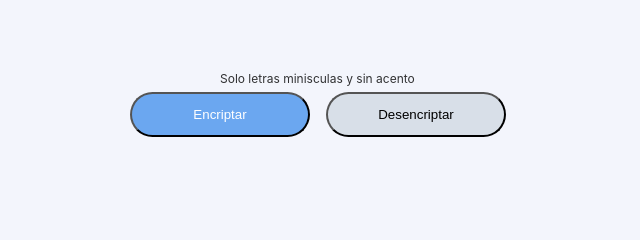
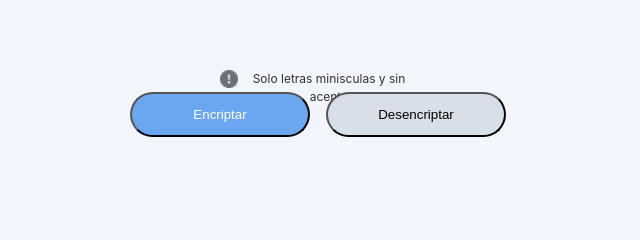
Before and after one commit to lilianaccq/encriptador_liliana, a plain HTML site: page index.html in a window 1280 px wide. Shown: the part 420-660 px from the top of the page, 130-770 px from the left. Drawn offline with Linux system fonts and the light colour scheme.

Commit message:
Update 2023-07-06

```diff
--- a/index.html
+++ b/index.html
@@ -19,7 +19,7 @@
         <textarea name="board" class="main__section-1-text" cols="30" rows="10">
           Ingrese su texto aquí</textarea>
         <div class="main__section1-textoencima">
-          Solo letras minisculas y sin acento
+          <img src="./images/bi_exclamation-circle-fill.png" alt="icono">Solo letras minisculas y sin acento
         </div>
         <div class="main__section1-div">
           <button class="main__section1-div-button-1" onclick="encryptButton()">Encriptar</button>
```
Also changed, not shown: images/bi_exclamation-circle-fill.png (added).
